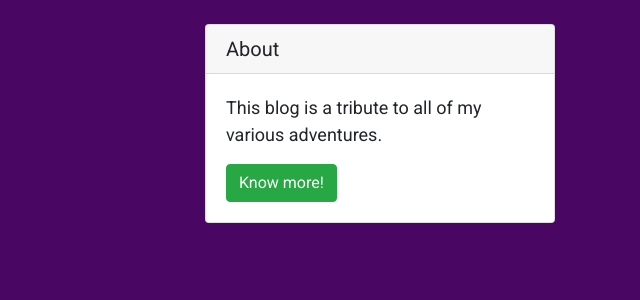
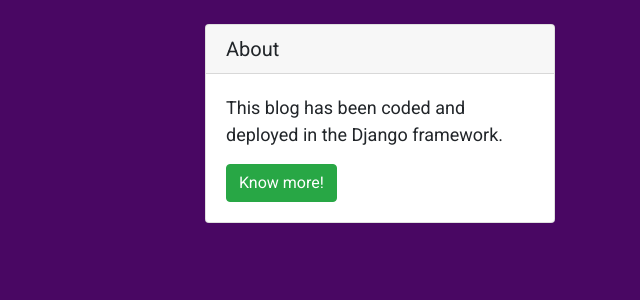
Before and after one commit to Julian-Ramirez1158/Travel-Blog, a Django app: page / in a window 1280 px wide. Shown: the part 212-512 px from the top of the page, without its empty margins (640-1280 px from the left). Run offline with Django 3.2, Linux system fonts and the light colour scheme; data that the repository does not hold is empty; some libraries are stand-ins or nearby versions.

Commit message:
Add source for button link in sidebar

```diff
--- a/blog/templates/sidebar.html
+++ b/blog/templates/sidebar.html
@@ -9,8 +9,8 @@
     <div class="card my-4">
         <h5 class="card-header">About</h5>
         <div class="card-body">
-            <p class="card-text"> This blog is a tribute to all of my various adventures. </p>
-            <a href="#" class="btn btn-success">Know more!</a>
+            <p class="card-text"> This blog has been coded and deployed in the Django framework. </p>
+            <a href="{% url 'about' %}" class="btn btn-success">Know more!</a>
         </div>
     </div>
 </div>
```
